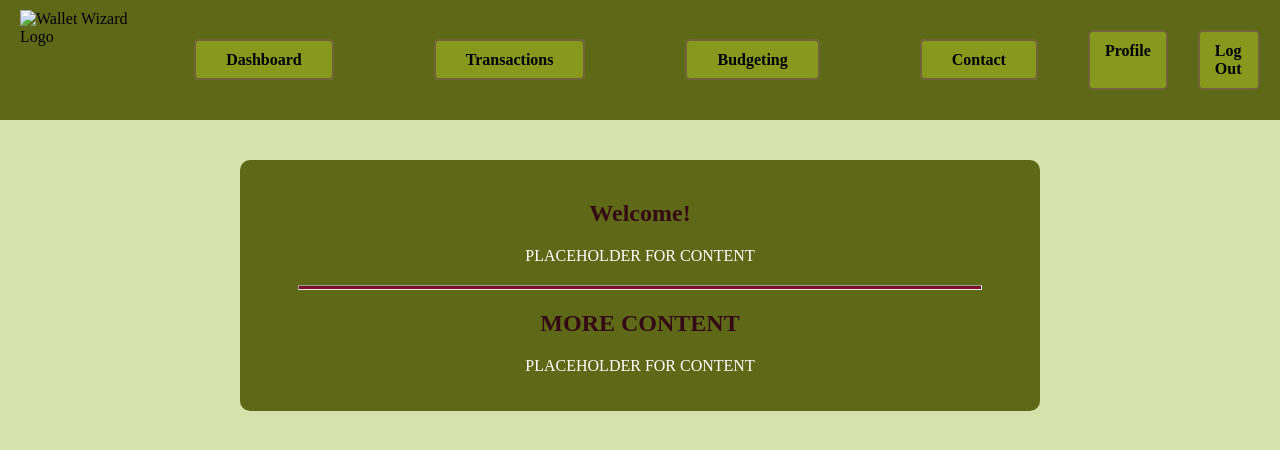
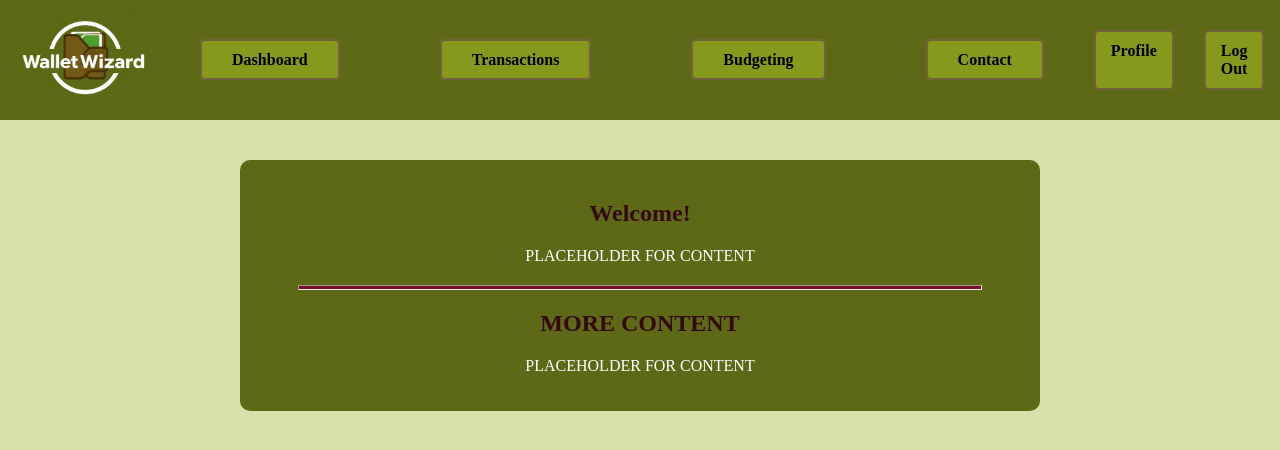
Before and after one commit to Mansoor8484/SoftwareEngineering---CIS, a plain HTML site: page src/frontend/Budgeting.html in a window 1280 px wide. Drawn offline with Linux system fonts and the light colour scheme.

Commit message:
Fixed the wallet wizard logo across all current pages

```diff
--- a/src/frontend/Budgeting.html
+++ b/src/frontend/Budgeting.html
@@ -147,7 +147,7 @@
 <header>
     <!-- Logo Section -->
     <div class="logo">
-        <img src="/static/walletwizard.png" alt="Wallet Wizard Logo" />
+        <img src="walletwizard.png" alt="Wallet Wizard Logo" />
     </div>
 
     <!-- Navigation Bar -->
```
Also changed, not shown: src/frontend/Contact.html (+1 -1 lines), src/frontend/Dashboard.html (+1 -1 lines), src/frontend/Transactions.html (+1 -1 lines), src/frontend/createnewpassword.html (+1 -1 lines), src/frontend/forgotpassword.html (+1 -1 lines), src/frontend/login.html (+1 -1 lines), src/frontend/register.html (+1 -1 lines).
